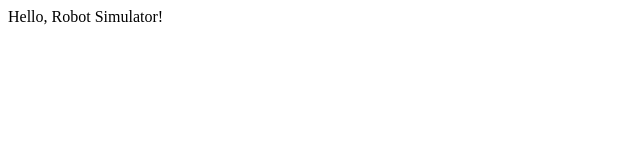
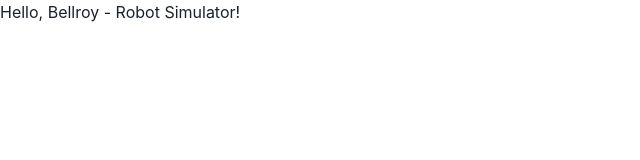
Before and after one commit to anLpk/astro-robot-simulator, an Astro site: page / in a window 1280 px wide. Shown: the whole page, without its empty margins (0-640 px from the left). Built offline with nearby package versions, Linux system fonts and the light colour scheme; Astro itself is replaced by a stand-in of ours.

Commit message:
Add Chakra UI for styling

```diff
--- a/package.json
+++ b/package.json
@@ -14,8 +14,12 @@
   "dependencies": {
     "@astrojs/check": "^0.9.2",
     "@astrojs/react": "^3.6.2",
+    "@chakra-ui/react": "^2.8.2",
+    "@emotion/react": "^11.13.0",
+    "@emotion/styled": "^11.13.0",
     "@types/node": "^22.2.0",
     "astro": "^4.13.3",
+    "framer-motion": "^11.3.24",
     "react": "^18.3.1",
     "react-dom": "^18.3.1",
     "typescript": "^5.5.4"
--- a/src/components/App.tsx
+++ b/src/components/App.tsx
@@ -1,7 +1,14 @@
 import React from 'react';
+import { ChakraProvider } from '@chakra-ui/react';
 
 const App: React.FC = () => {
-  return <div>Hello, Robot Simulator!</div>;
+  return (
+    <ChakraProvider>
+      <div>
+        <h1>Hello, Bellroy - Robot Simulator!</h1>
+      </div>
+    </ChakraProvider>
+  );
 };
 
 export default App;
```
Also changed, not shown: 1 other file.
